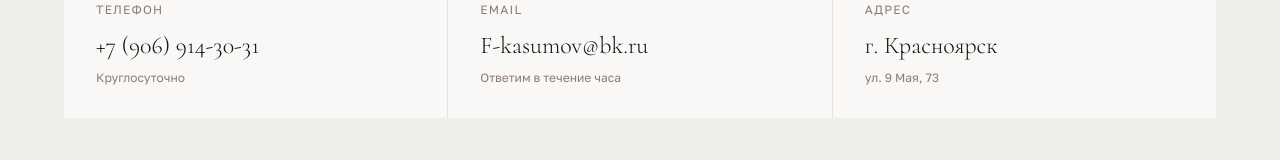
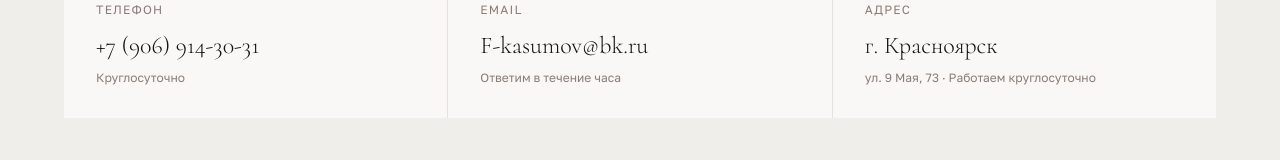
Before and after one commit to pr-poehali-dev/clinic-services-app, a React (Vite) app: page / in a window 1280 px wide. Shown: the part 5918-6078 px from the top of the page. Built offline with nearby package versions, Linux system fonts and the light colour scheme.

Commit message:
feat: круглосуточная работа сервиса

```diff
--- a/src/components/FooterSection.tsx
+++ b/src/components/FooterSection.tsx
@@ -86,7 +86,7 @@ export default function FooterSection({ scrollTo }: FooterSectionProps) {
               </div>
               <div className="text-xs tracking-widest text-muted-foreground uppercase mb-3">Адрес</div>
               <div className="font-display text-2xl font-light">г. Красноярск</div>
-              <div className="text-xs text-muted-foreground mt-2">ул. 9 Мая, 73</div>
+              <div className="text-xs text-muted-foreground mt-2">ул. 9 Мая, 73 · Работаем круглосуточно</div>
             </div>
           </div>
         </div>
```
